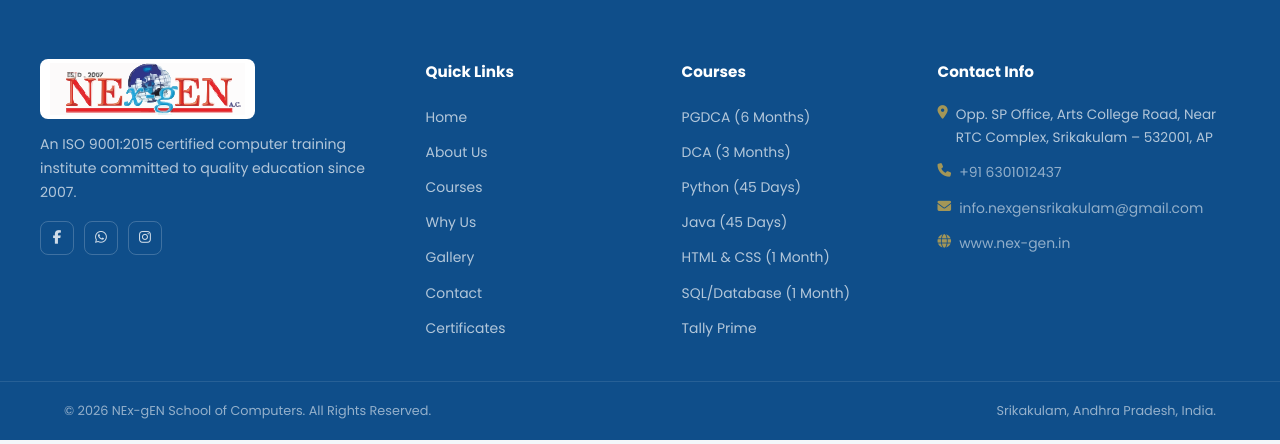
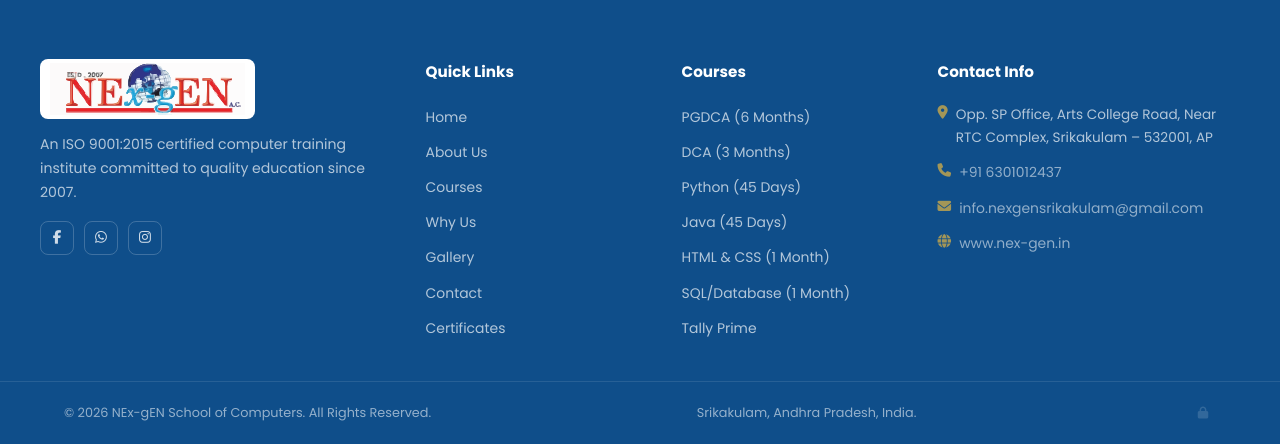
Before and after one commit to VamsiChapa/nexgen-website, a PHP site: page /certificates.html in a window 1280 px wide. Shown: the part 1464-1908 px from the top of the page. Run offline with PHP 8.4, Linux system fonts and the light colour scheme.

```diff
--- a/certificates.html
+++ b/certificates.html
@@ -259,6 +259,9 @@
     <div class="container footer__bottom-inner">
       <p>&copy; <span id="footerYear"></span> NEx-gEN School of Computers. All Rights Reserved.</p>
       <p>Srikakulam, Andhra Pradesh, India.</p>
+      <a href="admin/login.php" class="admin-lock-btn" title="Admin Login" aria-label="Admin Login">
+        <i class="fa-solid fa-lock"></i>
+      </a>
     </div>
   </div>
 </footer>
--- a/css/style.css
+++ b/css/style.css
@@ -1139,6 +1139,25 @@ button { cursor: pointer; border: none; background: none; font-family: inherit;
 }
 .footer__bottom p { font-size: .8rem; opacity: .65; }
 
+/* ── ADMIN LOCK BUTTON (subtle, footer only) ────────────────────── */
+.admin-lock-btn {
+  display: inline-flex;
+  align-items: center;
+  justify-content: center;
+  width: 26px; height: 26px;
+  border-radius: 50%;
+  color: rgba(255,255,255,.15);
+  font-size: .75rem;
+  transition: all 0.3s ease;
+  text-decoration: none;
+  margin-left: 8px;
+  flex-shrink: 0;
+}
+.admin-lock-btn:hover {
+  color: rgba(255,255,255,.8);
+  background: rgba(255,255,255,.12);
+}
+
 /* ── BACK TO TOP ────────────────────────────────────────────────── */
 .back-to-top {
   position: fixed;
--- a/index.html
+++ b/index.html
@@ -929,6 +929,9 @@
     <div class="container footer__bottom-inner">
       <p>&copy; <span id="footerYear"></span> NEx-gEN School of Computers. All Rights Reserved.</p>
       <p>Designed for NEx-gEN, Srikakulam, Andhra Pradesh, India.</p>
+      <a href="admin/login.php" class="admin-lock-btn" title="Admin Login" aria-label="Admin Login">
+        <i class="fa-solid fa-lock"></i>
+      </a>
     </div>
   </div>
 </footer>
```
